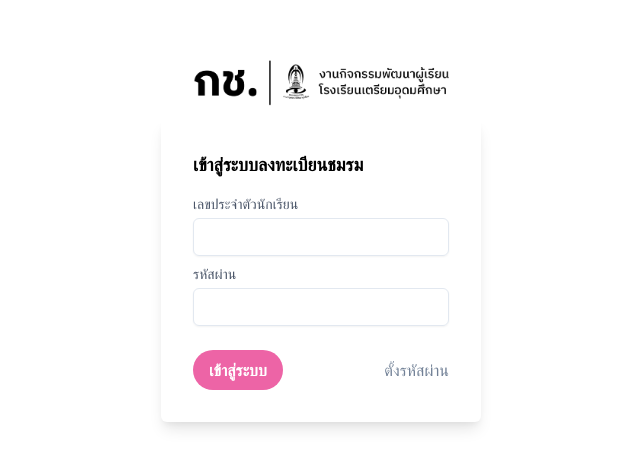
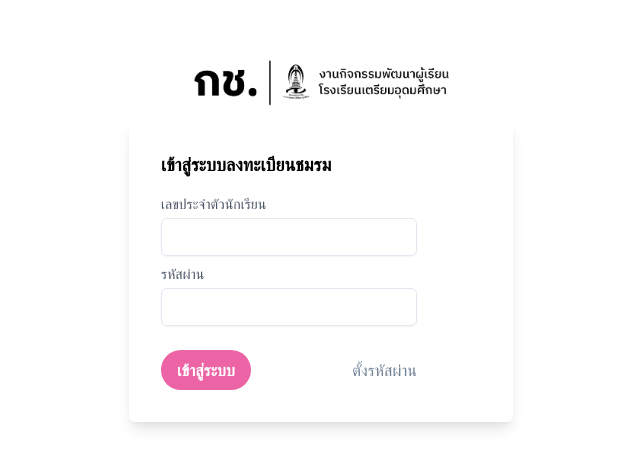
Before and after one commit to triamudomcmc/register.triamudom.club, a Next.js app in the folder client/: page / in a window 1280 px wide. Shown: the part 160-628 px from the top of the page, without its empty margins (319-959 px from the left). Built offline with nearby package versions, Linux system fonts and the light colour scheme; no server answers; what @tailwindcss/ui would draw is missing.

Commit message:
:lipstick: Improve auth ui

```diff
--- a/client/src/components/AuthLayout.tsx
+++ b/client/src/components/AuthLayout.tsx
@@ -2,8 +2,8 @@ import React from 'react'
 import { Card } from './Card'
 
 export const AuthLayout = ({ title, children }) => (
-  <div className="min-h-screen flex flex-col items-center justify-center bg-gray-50">
-    <div className="max-w-lg font-display">
+  <div className="min-h-screen flex flex-col items-center justify-center bg-gray-50 py-12 sm:px-6 lg:px-8">
+    <div className="sm:mx-auto sm:w-full sm:max-w-sm font-display">
       <div>
         <img src="/assets/logo/logo.png" className="w-64 mx-auto"></img>
       </div>
```
